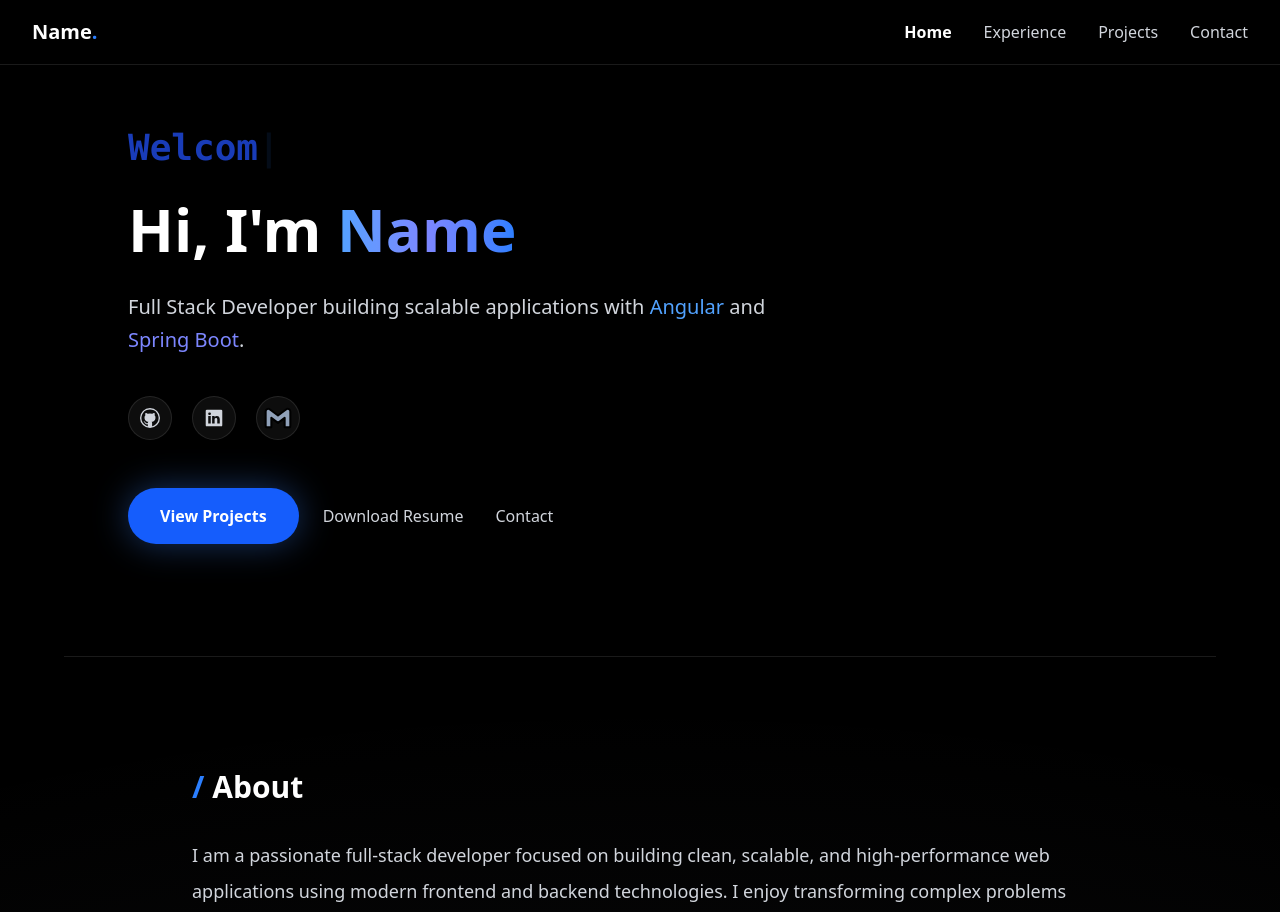
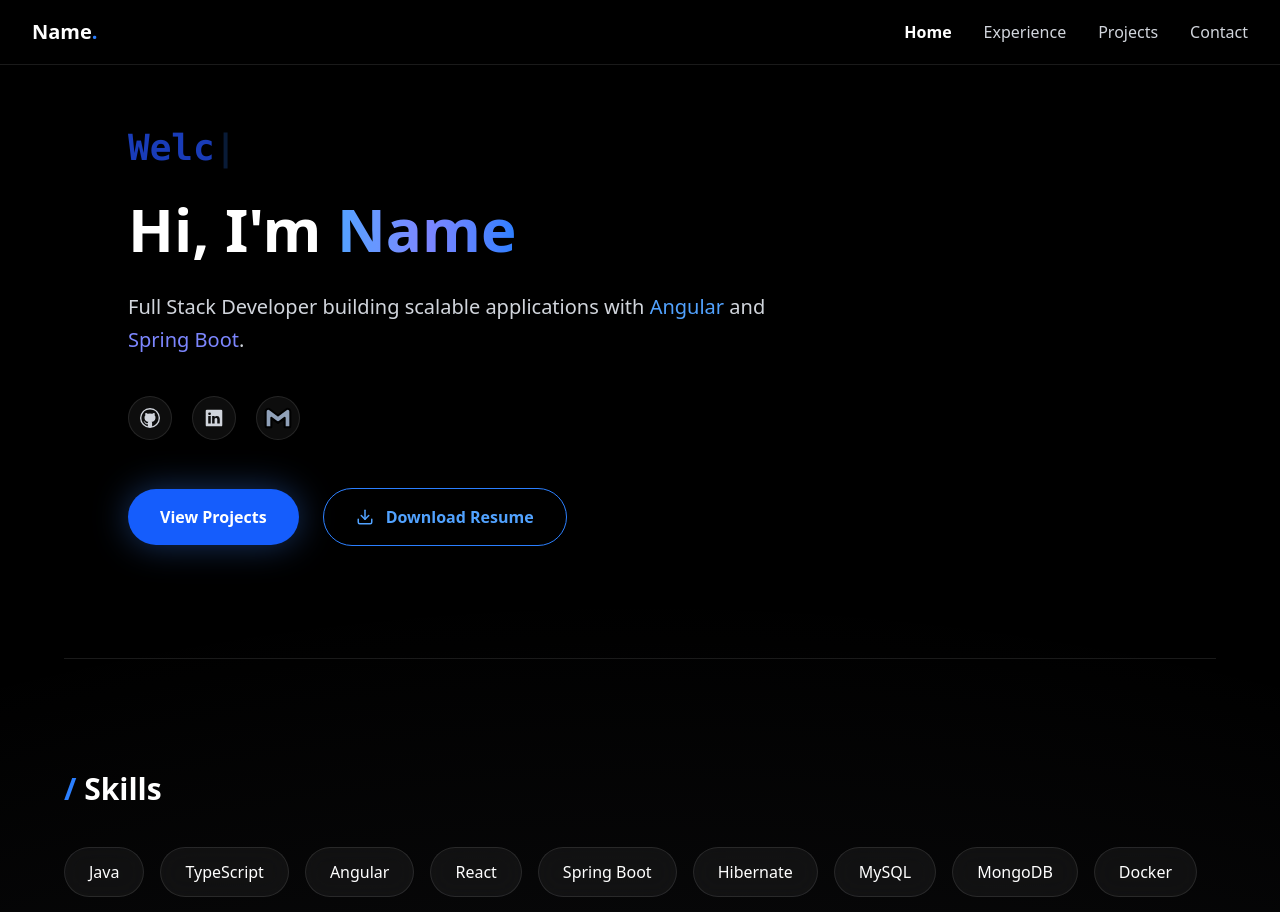
Before and after one commit to syedmohammedshadaab/portfolio, a React (Vite) app: page / in a window 1280 px wide. Shown: the top 912 px of the page. Built offline with nearby package versions, Linux system fonts and the light colour scheme.

Commit message:
Updated the Home UI

```diff
--- a/src/pages/Home.jsx
+++ b/src/pages/Home.jsx
@@ -1,5 +1,6 @@
 import React from "react";
 import { motion } from "framer-motion";
+import { FiDownload } from "react-icons/fi";
 import TypewriterText from "../components/TypewriterText";
 import TimelinePage2 from "../components/TimelinePage2";
 import GitHubIcon from "../components/GithubIcon";
@@ -48,7 +49,7 @@ const Home = () => {
           <span className="text-indigo-400 font-medium">Spring Boot</span>.
         </motion.p>
 
-        {/* SOCIAL ICONS CLEAN ALIGNMENT */}
+        {/* SOCIAL ICONS */}
         <motion.div
           variants={fadeUp}
           initial="hidden"
@@ -96,7 +97,7 @@ const Home = () => {
           transition={{ duration: 0.6, delay: 0.35 }}
           className="mt-12 flex flex-col md:flex-row md:items-center gap-6"
         >
-          {/* Primary */}
+          {/* View Projects */}
           <a
             href="/projects"
             className="bg-blue-600 hover:bg-blue-700
@@ -108,51 +109,29 @@ const Home = () => {
             View Projects
           </a>
 
-          {/* Secondary */}
-          <div className="flex gap-8 text-base font-medium text-gray-300">
-            <a
-              href=""
-              target="_blank"
-              rel="noopener noreferrer"
-              download
-              className="hover:text-white transition"
-            >
-              Download Resume
-            </a>
+          {/* Premium Resume Button */}
+          <a
+            href="/resume.pdf"
+            download
+            className="group relative inline-flex items-center gap-3
+                       px-8 py-4 rounded-full font-semibold text-base
+                       border border-blue-500 text-blue-400
+                       overflow-hidden
+                       transition-all duration-500
+                       hover:text-white
+                       hover:shadow-[0_0_30px_rgba(59,130,246,0.6)]"
+          >
+            {/* Glow background */}
+            <span className="absolute inset-0 bg-blue-600 opacity-0 group-hover:opacity-100 transition duration-500" />
 
-            <a
-              href=""
-              className="hover:text-white transition"
-            >
-              Contact
-            </a>
-          </div>
+            <FiDownload className="relative z-10 text-lg group-hover:translate-y-0.5 transition duration-300" />
+            <span className="relative z-10">Download Resume</span>
+          </a>
         </motion.div>
       </section>
 
       {/* Divider */}
       <div className="h-px bg-white/10 my-28 max-w-6xl mx-auto" />
-
-      {/* ================= ABOUT ================= */}
-      <motion.section
-        variants={fadeUp}
-        initial="hidden"
-        whileInView="visible"
-        viewport={{ once: true }}
-        transition={{ duration: 0.6 }}
-        className={`max-w-4xl mx-auto text-center md:text-left ${sectionSpacing}`}
-      >
-        <h2 className="text-3xl font-bold mb-8">
-          <span className="text-blue-500">/</span> About
-        </h2>
-
-        <p className="text-lg text-gray-300 leading-loose">
-          I am a passionate full-stack developer focused on building clean,
-          scalable, and high-performance web applications using modern
-          frontend and backend technologies. I enjoy transforming complex
-          problems into elegant digital solutions.
-        </p>
-      </motion.section>
 
       {/* ================= SKILLS ================= */}
       <motion.section
@@ -167,7 +146,7 @@ const Home = () => {
           <span className="text-blue-500">/</span> Skills
         </h2>
 
-        <div className="grid grid-cols-2 sm:grid-cols-3 md:grid-cols-4 gap-6">
+        <div className="flex flex-wrap justify-center md:justify-start gap-4">
           {[
             "Java", "TypeScript", "Angular", "React",
             "Spring Boot", "Hibernate", "MySQL",
@@ -176,11 +155,15 @@ const Home = () => {
           ].map((skill) => (
             <div
               key={skill}
-              className="text-center py-4 rounded-2xl
+              className="px-6 py-3 rounded-full
                          bg-white/5 border border-white/10
-                         hover:bg-white/10
-                         hover:border-blue-500/40
-                         transition duration-300"
+                         backdrop-blur-md
+                         transition-all duration-300
+                         hover:-translate-y-1
+                         hover:scale-105
+                         hover:bg-blue-600/20
+                         hover:border-blue-500/50
+                         hover:shadow-[0_0_20px_rgba(59,130,246,0.4)]"
             >
               {skill}
             </div>
```
